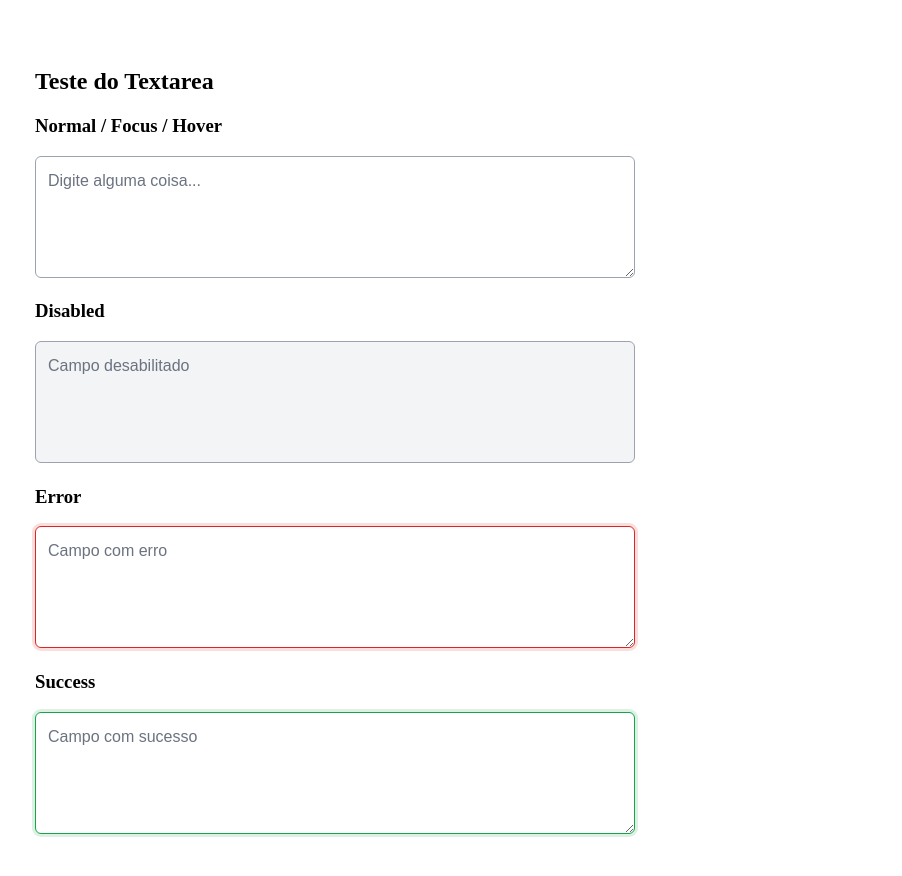
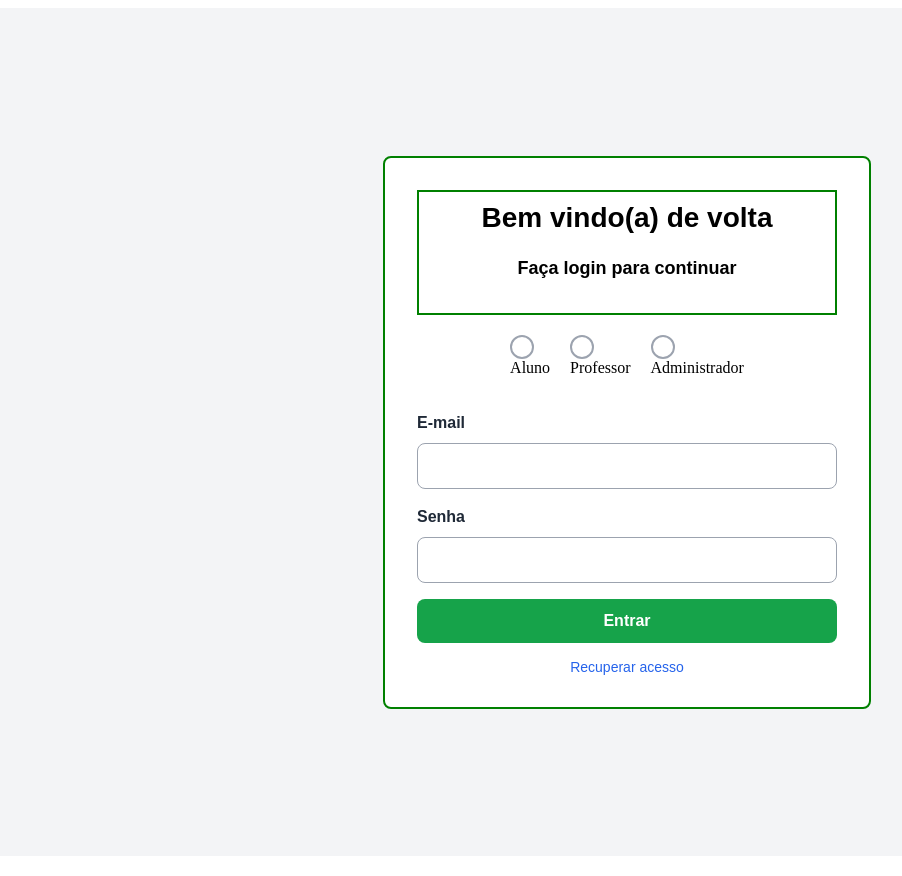
Before and after one commit to DupleExcellence/AcessiblePlatform, a React (Vite) app: page / in a window 1280 px wide. Shown: the top 876 px of the page, without its empty margins (13-915 px from the left). Built offline with nearby package versions, Linux system fonts and the light colour scheme.

Commit message:
feat: cria página de Login

```diff
--- a/frontend/src/App.jsx
+++ b/frontend/src/App.jsx
@@ -1,51 +1,7 @@
-import { useState } from "react";
-import Textarea from "./components/Textarea/Textarea";
+import Login from "./pages/Login/Login";
 
 function App() {
-  const [texto, setTexto] = useState("");
-
-  return (
-    <div style={{ padding: "40px", maxWidth: "600px" }}>
-      <h2>Teste do Textarea</h2>
-
-      <h3>Normal / Focus / Hover</h3>
-      <Textarea
-        id="normal"
-        name="normal"
-        value={texto}
-        onChange={(e) => setTexto(e.target.value)}
-        placeholder="Digite alguma coisa..."
-      />
-
-      <h3>Disabled</h3>
-      <Textarea
-        id="disabled"
-        name="disabled"
-        value="Campo desabilitado"
-        disabled
-      />
-
-      <h3>Error</h3>
-      <Textarea
-        id="error"
-        name="error"
-        value={texto}
-        onChange={(e) => setTexto(e.target.value)}
-        placeholder="Campo com erro"
-        error
-      />
-
-      <h3>Success</h3>
-      <Textarea
-        id="success"
-        name="success"
-        value={texto}
-        onChange={(e) => setTexto(e.target.value)}
-        placeholder="Campo com sucesso"
-        success
-      />
-    </div>
-  );
+  return <Login />;
 }
 
 export default App;
--- a/frontend/src/components/Button/Button.css
+++ b/frontend/src/components/Button/Button.css
@@ -20,29 +20,38 @@
   cursor: not-allowed;
 }
 
-.button.primary {
+.button-primary {
   background-color: #2563eb;
-  color: white;
+  color: #ffffff;
 }
 
-.button.primary:hover:not(:disabled) {
+.button-primary:hover:not(:disabled) {
   background-color: #1d4ed8;
 }
 
-.button.secondary {
+.button-secondary {
   background-color: #e5e7eb;
   color: #111827;
 }
 
-.button.secondary:hover:not(:disabled) {
+.button-secondary:hover:not(:disabled) {
   background-color: #d1d5db;
 }
 
-.button.danger {
+.button-danger {
   background-color: #dc2626;
-  color: white;
+  color: #ffffff;
 }
 
-.button.danger:hover:not(:disabled) {
+.button-danger:hover:not(:disabled) {
   background-color: #b91c1c;
 }
+
+.button-success {
+  background-color: #16a34a;
+  color: #ffffff;
+}
+
+.button-success:hover:not(:disabled) {
+  background-color: #15803d;
+}
--- a/frontend/src/components/Button/Button.jsx
+++ b/frontend/src/components/Button/Button.jsx
@@ -2,16 +2,13 @@ import "./Button.css";
 
 function Button({
   children,
-  onClick,
   variant = "primary",
-  disabled = false,
+  ...props
 }) {
   return (
     <button
-      type="button"
-      onClick={onClick}
-      className={`button ${variant}`}
-      disabled={disabled}
+      className={`button button-${variant}`}
+      {...props}
     >
       {children}
     </button>
--- /dev/null
+++ b/frontend/src/pages/Login/Login.css
@@ -0,0 +1,85 @@
+.login {
+  min-height: 100vh;
+  display: flex;
+  justify-content: center;
+  align-items: center;
+  padding: 24px;
+  background-color: #f3f4f6;
+}
+
+.login-card {
+  width: 100%;
+  max-width: 420px;
+  padding: 32px;
+  background-color: #ffffff;
+  border-radius: 8px;
+}
+
+.login-title {
+  margin: 0 0 24px;
+  text-align: center;
+  font-family: Arial, sans-serif;
+  font-size: 28px;
+  color: black;
+}
+.login-subtitle {
+  margin: 0 0 24px;
+  text-align: center;
+  font-family: Arial, sans-serif;
+  font-size: 18px;
+  color: black;
+}
+
+.login-perfis {
+  display: flex;
+  justify-content: center;
+  gap: 20px;
+  margin-bottom: 24px;
+  padding: 10px;
+  margin-top: 10px;
+}
+
+.login-form {
+  display: flex;
+  flex-direction: column;
+  gap: 16px;
+}
+
+.login-recover {
+  align-self: center;
+  padding: 0;
+  border: none;
+  background: none;
+  font-family: Arial, sans-serif;
+  font-size: 14px;
+  color: #2563eb;
+  cursor: pointer;
+}
+
+.login-recover:hover {
+  text-decoration: underline;
+}
+.login-button {
+  width: 100%;
+  min-height: 44px;
+  border: none;
+  border-radius: 8px;
+  background-color: #16a34a;
+  color: #ffffff;
+  font-size: 16px;
+  font-weight: 600;
+  font-family: Arial, sans-serif;
+  cursor: pointer;
+}
+.login-form {
+  display: flex;
+  flex-direction: column;
+  gap: 16px;
+}
+div.header-login{
+    border: 2px green solid;
+    padding: 10px;
+}
+section.login-card{
+    border: 2px green solid;
+}
--- /dev/null
+++ b/frontend/src/pages/Login/Login.jsx
@@ -0,0 +1,82 @@
+import "./Login.css";
+
+import Input from "../../components/Input/Input";
+import Label from "../../components/Label/Label";
+import Radio from "../../components/Radio/Radio";
+import Button from "../../components/Button/Button";
+import Formgroup from "../../components/Formgroup/Formgroup"
+
+function Login() {
+  return (
+    <main className="login">
+      <section className="login-card">
+        <div className="header-login">
+         <h1 className="login-title">Bem vindo(a) de volta</h1>
+         <h2 className="login-subtitle">Faça login para continuar</h2>
+
+        </div>
+
+        <div className="login-perfis">
+          <Radio
+            id="aluno"
+            name="perfil"
+            value="aluno"
+          >
+            Aluno
+          </Radio>
+
+          <Radio
+            id="professor"
+            name="perfil"
+            value="professor"
+          >
+            Professor
+          </Radio>
+
+          <Radio
+            id="administrador"
+            name="perfil"
+            value="administrador"
+          >
+            Administrador
+          </Radio>
+        </div>
+
+    <form className="login-form">
+        <Formgroup>
+            <Label htmlFor="email">E-mail</Label>
+            <Input
+            id="email"
+            type="email"
+            />
+        </Formgroup>
+
+        <Formgroup>
+            <Label htmlFor="senha">Senha</Label>
+            <Input
+            id="senha"
+            type="password"
+            />
+        </Formgroup>
+
+        <Button
+            type="button"
+            variant="success"
+        >
+            Entrar
+        </Button>
+
+        <button
+            type="button"
+            className="login-recover"
+        >
+            Recuperar acesso
+        </button>
+    </form>
+
+      </section>
+    </main>
+  );
+}
+
+export default Login;
```
Also changed, not shown: frontend/src/main.jsx (+4 -5 lines).
